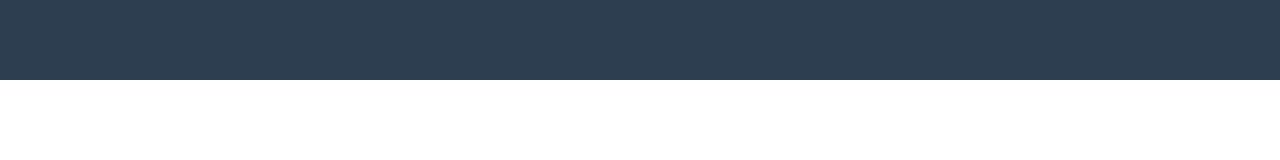
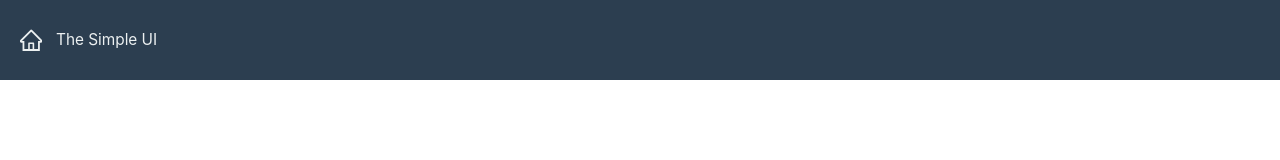
Before and after one commit to emrerdem1/simple-ui, a React (Create React App) app: page / in a window 1280 px wide. Shown: the top 160 px of the page. Built offline with nearby package versions, Linux system fonts and the light colour scheme.

Commit message:
Set the left side of navigation

```diff
--- a/package.json
+++ b/package.json
@@ -3,6 +3,7 @@
   "version": "0.1.0",
   "private": true,
   "dependencies": {
+    "@ant-design/icons": "^4.6.2",
     "@emotion/react": "^11.4.1",
     "@emotion/styled": "^11.3.0",
     "@reduxjs/toolkit": "^1.6.1",
--- a/src/SimpleUI.tsx
+++ b/src/SimpleUI.tsx
@@ -2,7 +2,7 @@ import './SimpleUI.scss';
 import styled from '@emotion/styled';
 import ContentView from './components/ContentView';
 import FooterView from './components/FooterView';
-import NavigationView from './components/NavigationView';
+import NavigationView from './components/navigation/NavigationView';
 
 const LayoutContainer = styled.div`
   display: flex;
--- a/src/components/NavigationView.tsx
+++ b/src/components/navigation/NavigationView.tsx
@@ -1,16 +1,22 @@
 import React from 'react';
 import styled from '@emotion/styled';
+import TitleView from './TitleView';
 
 const NavContainer = styled.div`
   display: flex;
   justify-content: space-between;
+  align-items: center;
   height: 80px;
   background-color: #2c3e50;
-  padding: 0 12px;
+  padding: 0 1.4em;
 `;
 
 const NavigationView: React.FC = () => {
-  return <NavContainer></NavContainer>;
+  return (
+    <NavContainer>
+      <TitleView />
+    </NavContainer>
+  );
 };
 
 export default NavigationView;
--- /dev/null
+++ b/src/components/navigation/TitleView.tsx
@@ -0,0 +1,29 @@
+import React from 'react';
+import styled from '@emotion/styled';
+import { HomeOutlined } from '@ant-design/icons';
+
+const TitleContainer = styled.div`
+  display: flex;
+  align-items: center;
+  column-gap: 1em;
+  color: #ecf0f1;
+
+  .anticon {
+    font-size: 1.6em;
+  }
+`;
+
+const NavTitle = styled.span`
+  font-size: 1.1em;
+`;
+
+const TitleView: React.FC = () => {
+  return (
+    <TitleContainer>
+      <HomeOutlined />
+      <NavTitle>The Simple UI</NavTitle>
+    </TitleContainer>
+  );
+};
+
+export default TitleView;
```
